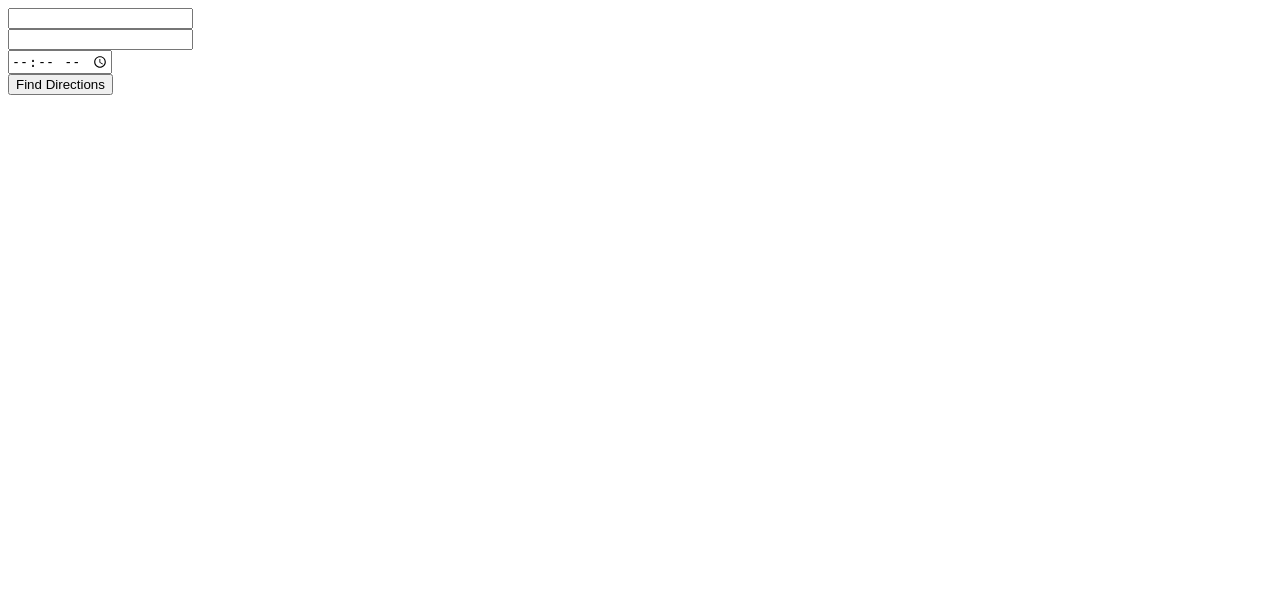
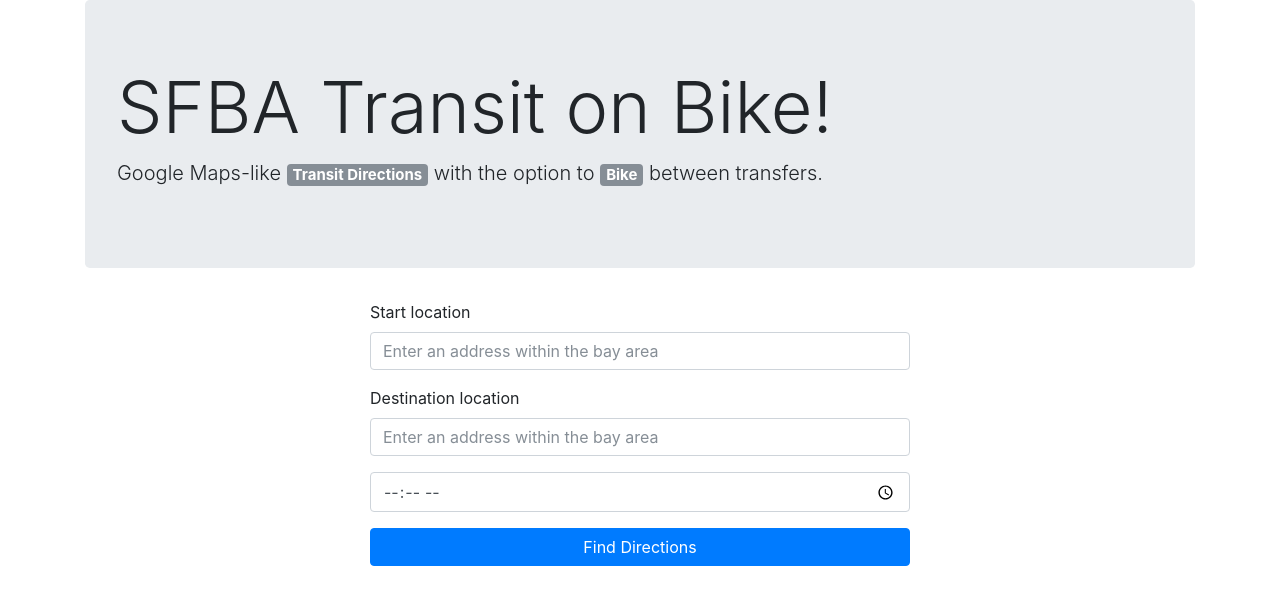
Before and after one commit to SarvagyaVaish/SFBA-Transit-By-Bike, a Django app: page /directions/search in a window 1280 px wide. Shown: the top 605 px of the page. Run offline with Django 3.2, Linux system fonts and the light colour scheme; some libraries are stand-ins or nearby versions.

Commit message:
Bookstrap + google maps place autocomplete for the search page

```diff
--- a/templates/app_directions/search_form.html
+++ b/templates/app_directions/search_form.html
@@ -1,7 +1,107 @@
-<form action="{% url 'app_directions:result' %}" method="post">
-{% csrf_token %}
-	<input type="text" name="input_from_loc"><br>
-	<input type="text" name="input_to_loc"><br>
-	<input type="time" name="input_start_time"><br>
-	<input type="submit" value="Find Directions" />
-</form>
+<link rel="stylesheet" href="https://maxcdn.bootstrapcdn.com/bootstrap/4.0.0-beta.2/css/bootstrap.min.css" integrity="sha384-PsH8R72JQ3SOdhVi3uxftmaW6Vc51MKb0q5P2rRUpPvrszuE4W1povHYgTpBfshb" crossorigin="anonymous">
+
+<div class="container">
+
+	<div class="jumbotron">
+		<h1 class="display-3">SFBA Transit on Bike!</h1>
+		<p class="lead">
+			Google Maps-like
+			<span class="badge badge-secondary">Transit Directions</span>
+			with the option to
+			<span class="badge badge-secondary">Bike</span>
+			between transfers.
+		</p>
+	</div>
+
+	<form action="{% url 'app_directions:result' %}" method="post">
+		{% csrf_token %}
+		<input type="hidden" id="input-from-loc" name="input_from_loc">
+		<input type="hidden" id="input-to-loc" name="input_to_loc">
+
+		<div class="row justify-content-center">
+			<div class="col col-lg-6 col-md-8 col-sm-10">
+				<div class="form-group">
+					<label for="from-ac-input">Start location</label>
+					<input id="from-ac-input" type="text" placeholder="Enter an address within the bay area" class="form-control">
+				</div>
+			</div>
+		</div>
+
+		<div class="row justify-content-center">
+			<div class="col col-lg-6 col-md-8 col-sm-10">
+				<div class="form-group">
+					<label for="to-ac-input">Destination location</label>
+					<input id="to-ac-input" type="text" placeholder="Enter an address within the bay area" class="form-control">
+				</div>
+			</div>
+		</div>
+
+		<div class="row justify-content-center">
+			<div class="col col-lg-6 col-md-8 col-sm-10">
+				<div class="form-group">
+					<input type="time" name="input_start_time" class="form-control">
+				</div>
+			</div>
+		</div>
+
+		<div class="row justify-content-center">
+			<div class="col col-lg-6 col-md-8 col-sm-10">
+				<button type="submit" class="btn btn-primary" style="width:100%;">Find Directions</button>
+			</div>
+		</div>
+	</form>
+
+</div>
+
+
+<script>
+	function initMap() {
+		var sfba_bounds = new google.maps.LatLngBounds(
+			new google.maps.LatLng(36.605724, -123.420542),
+			new google.maps.LatLng(38.452733, -121.886408)
+		);
+
+		var options = {
+			bounds: sfba_bounds,
+			strictBounds: true
+		};
+
+
+		// Setup from field
+		var from_input = document.getElementById('from-ac-input');
+		var from_autocomplete = new google.maps.places.Autocomplete(from_input, options);
+		from_autocomplete.addListener('place_changed', function() {
+			var place = from_autocomplete.getPlace();
+			if (!place.geometry) {
+				// User entered the name of a Place that was not suggested and
+				// pressed the Enter key, or the Place Details request failed.
+				// window.alert("No details available for input: '" + place.name + "'");
+				return;
+			}
+
+			full_address = place.formatted_address;
+			from_coordinates = place.geometry.location.lat().toString() + "," + place.geometry.location.lng().toString();
+			document.getElementById('input-from-loc').value = from_coordinates
+		});
+
+
+		// Setup to field
+		var to_input = document.getElementById('to-ac-input');
+		var to_autocomplete = new google.maps.places.Autocomplete(to_input, options);
+		to_autocomplete.addListener('place_changed', function() {
+			var place = to_autocomplete.getPlace();
+			if (!place.geometry) {
+				// User entered the name of a Place that was not suggested and
+				// pressed the Enter key, or the Place Details request failed.
+				// window.alert("No details available for input: '" + place.name + "'");
+				return;
+			}
+
+			full_address = place.formatted_address;
+			to_coordinates = place.geometry.location.lat().toString() + "," + place.geometry.location.lng().toString();
+			document.getElementById('input-to-loc').value = to_coordinates
+		});
+	}
+</script>
+
+<script src="https://maps.googleapis.com/maps/api/js?key=AIzaSyAicUsRkvBEBA_fjLbllm2iplPHe-ybbPM&libraries=places&callback=initMap" async defer></script>
```
